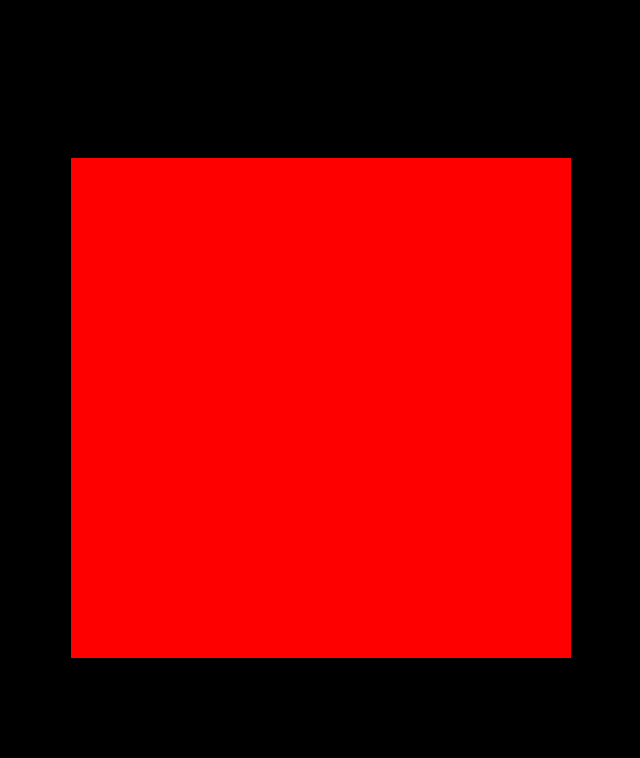
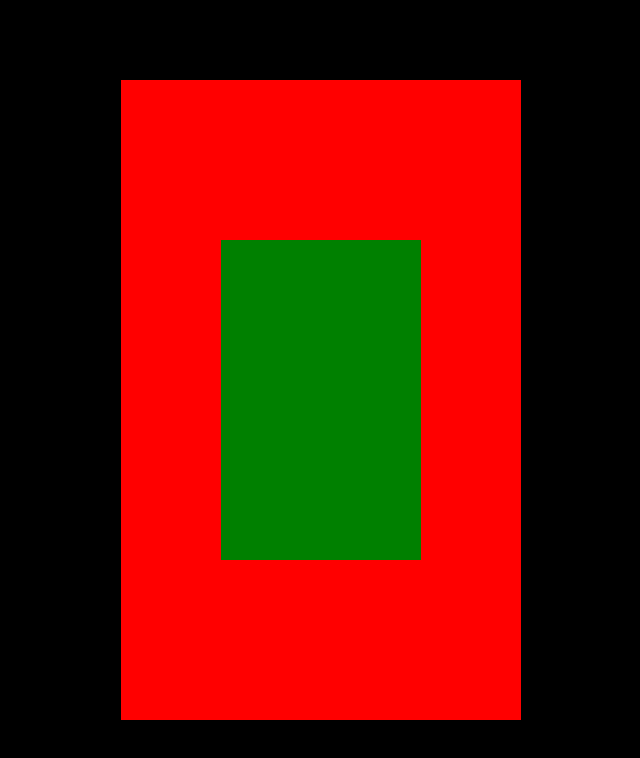
Before and after one commit to BALANDJerome/Test, a plain HTML site: page index.html in a window 1280 px wide. Both pictures are taken after a click on the element 640 px from the left and 408 px from the top of the page. Shown: the whole page, without its empty margins (319-959 px from the left). Drawn offline with Linux system fonts and the light colour scheme.

Commit message:
ajout div taille/2

```diff
--- a/index.html
+++ b/index.html
@@ -10,7 +10,7 @@
 </head>
 
 <body>
-  <div></div>
+  <div id="0" style="width: 50vw;height: 50vh;"></div>
 </body>
 <script src="./index.js"></script>
 
--- a/index.js
+++ b/index.js
@@ -1,12 +1,24 @@
 const div = document.querySelector("div");
 let rotat = [0, 1];
+let ids = 0;
 
 const reset = (a, b) => {
   div.style.transform = "rotate(" + a + "deg) scale(" + b + ")";
-  console.log(rotat);
+};
+const idsFunction = () => {
+  const divId = document.getElementById(ids);
+  const divIdM = document.getElementById(ids - 1);
+  divId.style.width =
+    divIdM.style.width.slice(0, divIdM.style.width.length - 2) / 2 + "vw";
+  divId.style.height =
+    divIdM.style.height.slice(0, divIdM.style.height.length - 2) / 2 + "vh";
+  divId.style.background = "green";
 };
 
 div.addEventListener("click", (e) => {
+  ids += 1;
+  div.innerHTML += `<div id=${ids}></div>`;
+  idsFunction();
   if (rotat[1] === 1) {
     reset((rotat[0] += 90), (rotat[1] = -1));
   } else reset((rotat[0] += 90), (rotat[1] = 1));
--- a/style.css
+++ b/style.css
@@ -1,13 +1,19 @@
 body {
   background: black;
-  height: 100vh;
   overflow: hidden;
-  display: flex;
 }
 div {
-  margin: auto;
-  width: 500px;
-  height: 500px;
+  position: absolute;
+  top: 50%;
+  left: 50%;
+  translate: -50% -50%;
+  /* width: 50vw;
+  height: 50vh; */
   background: red;
   transition: 2s ease-in-out;
 }
+.minis {
+  width: 25vw;
+  height: 25vw;
+  background: blue;
+}
```
